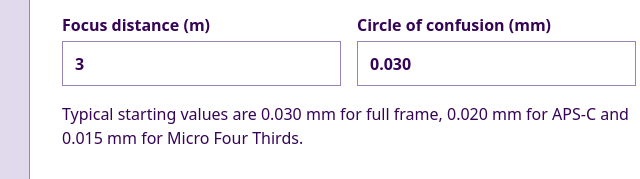
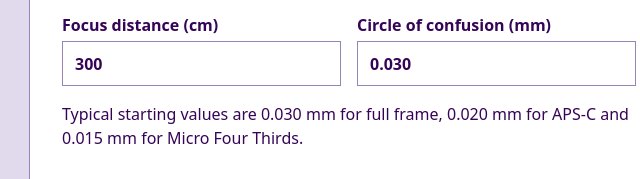
Before and after one commit to MelodySpring/DOF-Calculator, a plain HTML site: page index.html in a window 1280 px wide. Shown: the part 245-424 px from the top of the page, 291-931 px from the left. Drawn offline with Linux system fonts and the light colour scheme.

Commit message:
Update units

```diff
--- a/index.html
+++ b/index.html
@@ -111,11 +111,11 @@
                     <input id="aperture" type="number" min="0.1" step="any" value="8" required>
                 </label>
 
+
                 <label>
-                    Focus distance (m)
-                    <input id="focus-distance" type="number" min="0.001" step="any" value="3" required>
+                    Focus distance (cm)
+                    <input id="focus-distance" type="number" min="0.1" step="any" value="300" required>
                 </label>
-
                 <label>
                     Circle of confusion (mm)
                     <input id="circle-of-confusion" type="number" min="0.001" step="any" value="0.030" required
```
